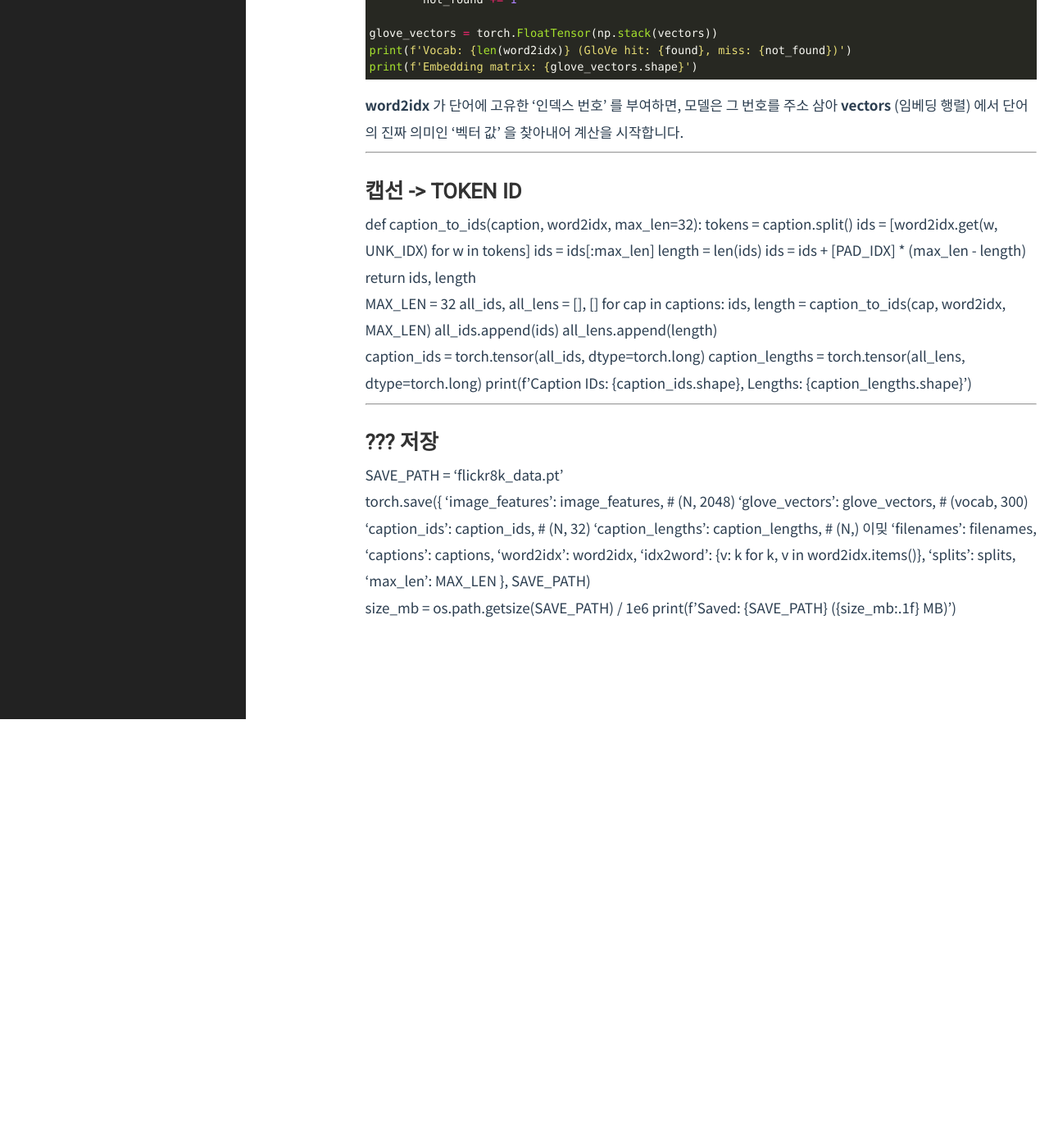
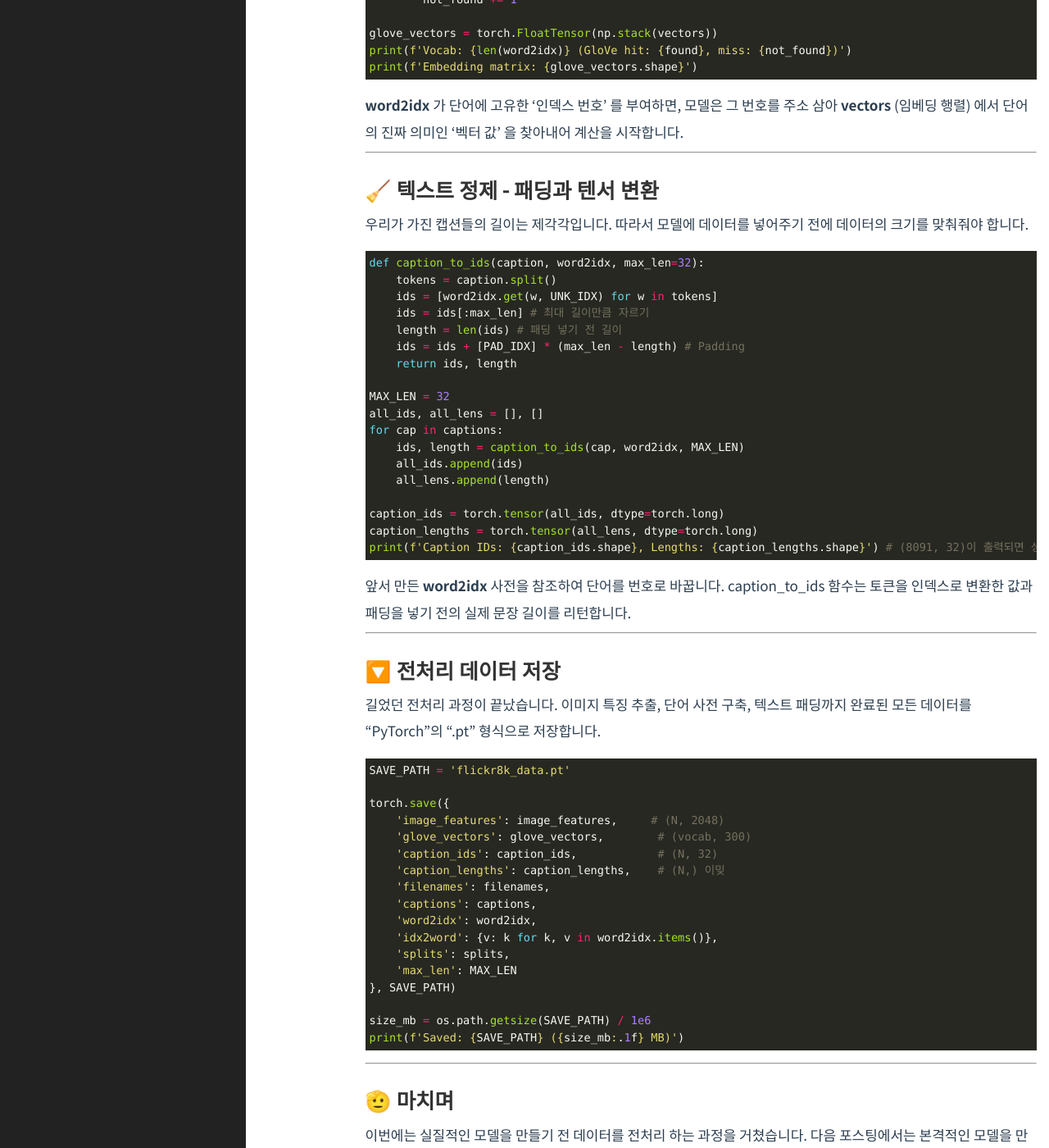
Before and after one commit to Youngjun-CV/Youngjun-CV.github.io, a Jekyll site: the page built from _posts/multimodal/2026-03-25-flickr8k-preprocessing.markdown, in a window 1280 px wide and 1400 px high, scrolled down 4744 px. Shown: the whole window at 82% size. Built offline with Jekyll 4.4.1, drawn with Linux system fonts in a browser that asks for light colours; formulas are drawn with MathJax 3; before the commit the page ends 5621 px from its top, so only the background shows below that; some of the changed text lies outside the part shown.

Commit message:
Update 2026-03-25-flickr8k-preprocessing.markdown

````diff
--- a/_posts/multimodal/2026-03-25-flickr8k-preprocessing.markdown
+++ b/_posts/multimodal/2026-03-25-flickr8k-preprocessing.markdown
@@ -215,13 +215,16 @@ print(f'Embedding matrix: {glove_vectors.shape}')
 
 ---
 
-## 캡선 -> TOKEN ID
+## 🧹 텍스트 정제 - 패딩과 텐서 변환
+우리가 가진 캡션들의 길이는 제각각입니다. 따라서 모델에 데이터를 넣어주기 전에 데이터의 크기를 맞춰줘야 합니다.
+
+```python
 def caption_to_ids(caption, word2idx, max_len=32):
     tokens = caption.split()
     ids = [word2idx.get(w, UNK_IDX) for w in tokens]
-    ids = ids[:max_len]
-    length = len(ids)
-    ids = ids + [PAD_IDX] * (max_len - length)
+    ids = ids[:max_len] # 최대 길이만큼 자르기
+    length = len(ids) # 패딩 넣기 전 길이
+    ids = ids + [PAD_IDX] * (max_len - length) # Padding
     return ids, length
 
 MAX_LEN = 32
@@ -233,11 +236,16 @@ for cap in captions:
 
 caption_ids = torch.tensor(all_ids, dtype=torch.long)
 caption_lengths = torch.tensor(all_lens, dtype=torch.long)
-print(f'Caption IDs: {caption_ids.shape}, Lengths: {caption_lengths.shape}')
+print(f'Caption IDs: {caption_ids.shape}, Lengths: {caption_lengths.shape}') # (8091, 32)이 출력되면 성공
+```
+앞서 만든 **word2idx** 사전을 참조하여 단어를 번호로 바꿉니다. caption_to_ids 함수는 토큰을 인덱스로 변환한 값과 패딩을 넣기 전의 실제 문장 길이를 리턴합니다.
 
 ---
 
-## ??? 저장
+## 🔽 전처리 데이터 저장
+길었던 전처리 과정이 끝났습니다. 이미지 특징 추출, 단어 사전 구축, 텍스트 패딩까지 완료된 모든 데이터를 "PyTorch"의 ".pt" 형식으로 저장합니다.
+
+```python
 SAVE_PATH = 'flickr8k_data.pt'
 
 torch.save({
@@ -255,3 +263,9 @@ torch.save({
 
 size_mb = os.path.getsize(SAVE_PATH) / 1e6
 print(f'Saved: {SAVE_PATH} ({size_mb:.1f} MB)')
+```
+
+---
+
+## 🫡 마치며
+이번에는 실질적인 모델을 만들기 전 데이터를 전처리 하는 과정을 거쳤습니다. 다음 포스팅에서는 본격적인 모델을 만들어 보겠습니다. 감사합니다.
````
